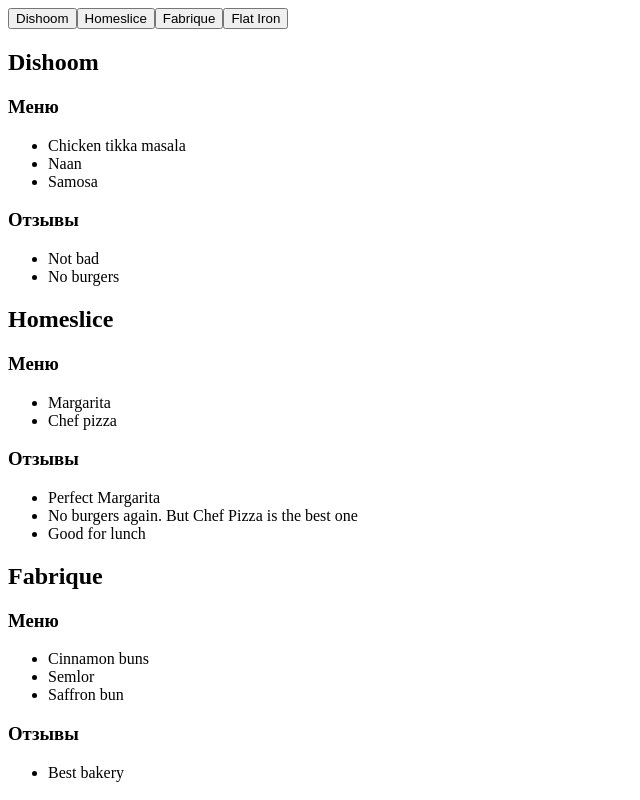
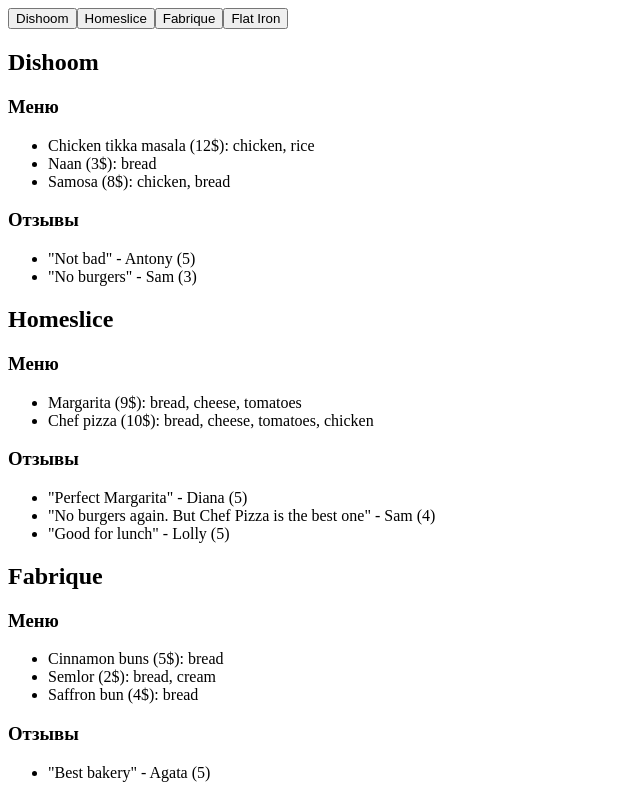
Before and after one commit to AlexLarina/react-learnjs-1123, a React app: page / in a window 1280 px wide. Shown: the top 800 px of the page, without its empty margins (0-640 px from the left). Built offline with nearby package versions, Linux system fonts and the light colour scheme; the HTML template or start-up script is replaced by a standard one.

Commit message:
Adding extra data from mocks for dish and review

```diff
--- a/src/components/dish/component.jsx
+++ b/src/components/dish/component.jsx
@@ -1,6 +1,6 @@
 export const Dish = ({dish}) => {
 	return (
 		dish &&
-		<li>{dish}</li>
+		<li>{dish.name} ({dish.price}$): {dish.ingredients.join(", ")} </li>
 	);
 };
--- a/src/components/menu/component.jsx
+++ b/src/components/menu/component.jsx
@@ -6,7 +6,7 @@
 		<>
 			<h3>Меню</h3>
 			<ul>
-				{menu.map(({id, name}) => <Dish dish={name} key={id}/>)}
+				{menu.map((dish) => <Dish dish={dish} key={dish.id}/>)}
 			</ul>
 		</>
 	);
--- a/src/components/review/component.jsx
+++ b/src/components/review/component.jsx
@@ -1,6 +1,6 @@
-export const Review = ({reviewText}) => {
+export const Review = ({review}) => {
 	return (
-		reviewText &&
-		<li>{reviewText}</li>
+		review &&
+		<li>&quot;{review.text}&quot; - {review.user} ({review.rating}) </li>
 	);
 };
--- a/src/components/reviews/component.jsx
+++ b/src/components/reviews/component.jsx
@@ -7,7 +7,7 @@
 			<h3>Отзывы</h3>
 			<ul>
 				{
-					reviews.map(({id, text}) => <Review reviewText={text} key={id}/>)
+					reviews.map((review) => <Review review={review} key={review.id}/>)
 				}
 			</ul>
 		</>
```
